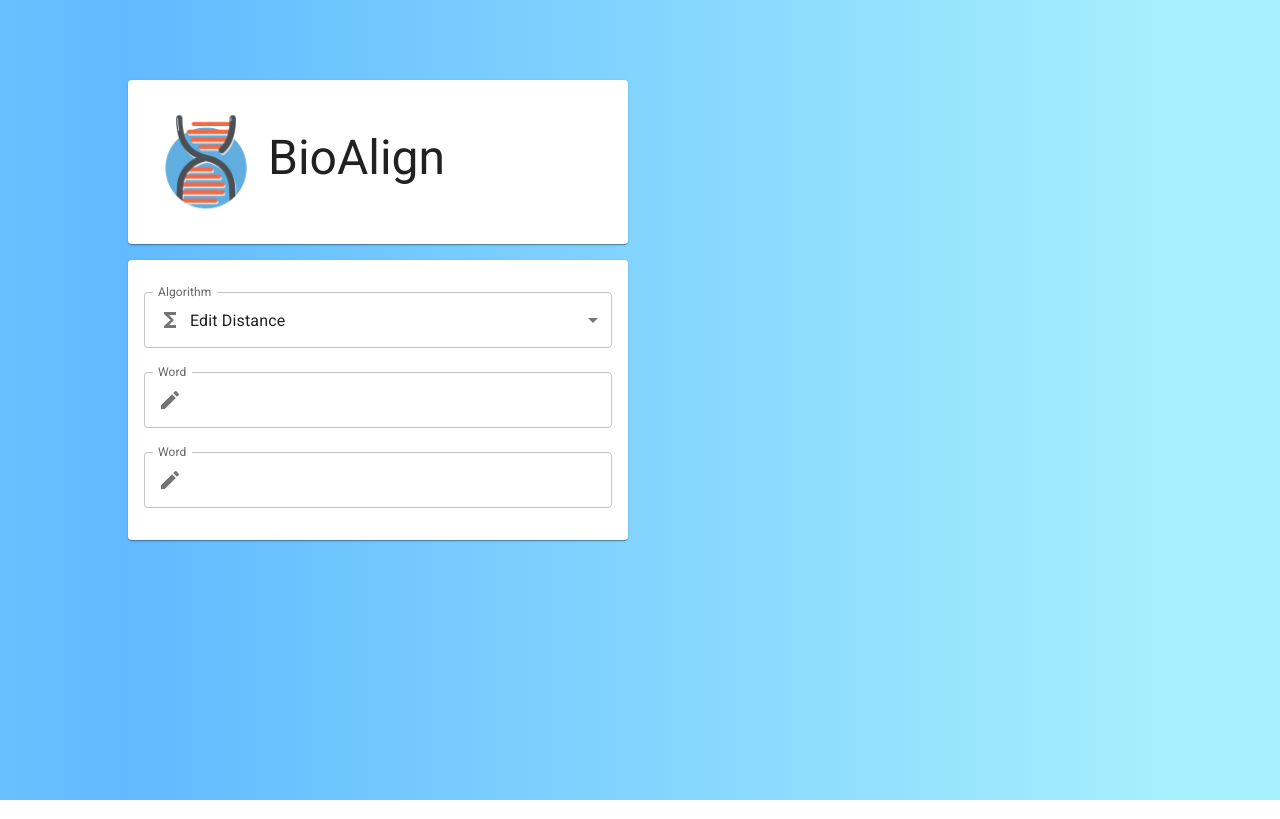
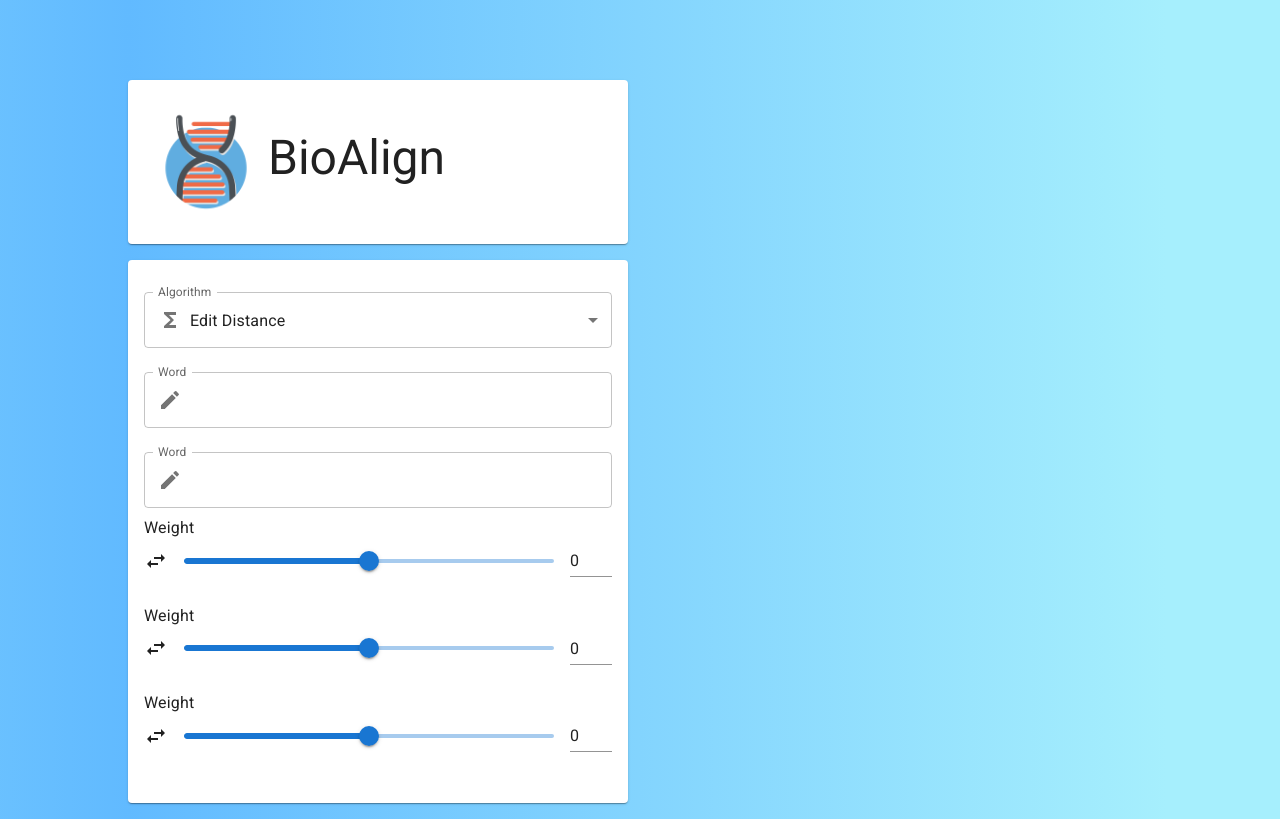
Before and after one commit to francescopastore/bio-align, a React (Create React App) app: page / in a window 1280 px wide. Built offline with nearby package versions, Linux system fonts and the light colour scheme.

Commit message:
Added weight sliders

```diff
--- a/src/components/AppForm.js
+++ b/src/components/AppForm.js
@@ -4,6 +4,7 @@ import AppHeader from './AppHeader'
 import AppCard from './AppCard'
 import FormSelectAlgorithm from './FormSelectAlgorithm'
 import FormInputWord from './FormInputWord'
+import FormInputNumber from './FormInputNumber'
 
 export default function AppForm() {
   return (
@@ -13,6 +14,9 @@ export default function AppForm() {
         <FormSelectAlgorithm></FormSelectAlgorithm>
         <FormInputWord></FormInputWord>
         <FormInputWord></FormInputWord>
+        <FormInputNumber></FormInputNumber>
+        <FormInputNumber></FormInputNumber>
+        <FormInputNumber></FormInputNumber>
       </AppCard>
     </div>
   )
--- /dev/null
+++ b/src/components/FormInputNumber.js
@@ -0,0 +1,71 @@
+import * as React from 'react'
+import { styled } from '@mui/material/styles'
+import Box from '@mui/material/Box'
+import Grid from '@mui/material/Grid'
+import Typography from '@mui/material/Typography'
+import Slider from '@mui/material/Slider'
+import MuiInput from '@mui/material/Input'
+import SwapHorizIcon from '@mui/icons-material/SwapHoriz'
+
+const Input = styled(MuiInput)`
+  width: 42px;
+`
+
+export default function FormInputNumber() {
+  const [value, setValue] = React.useState(0)
+
+  const handleSliderChange = (event, newValue) => {
+    setValue(newValue)
+  }
+
+  const handleInputChange = (event) => {
+    setValue(event.target.value === '' ? '' : Number(event.target.value))
+  }
+
+  const handleBlur = () => {
+    if (value < 0) {
+      setValue(0)
+    } else if (value > 10) {
+      setValue(1)
+    }
+  }
+
+  return (
+    <Box sx={{ mb: 3 }}>
+      <Typography id="input-slider" gutterBottom>
+        Weight
+      </Typography>
+      <Grid container spacing={2} alignItems="center">
+        <Grid item>
+          <SwapHorizIcon />
+        </Grid>
+        <Grid item xs>
+          <Slider
+            value={typeof value === 'number' ? value : 0}
+            onChange={handleSliderChange}
+            defaultValue={30}
+            step={1}
+            min={-10}
+            max={+10}
+          />
+        </Grid>
+        <Grid item>
+          <Input
+            value={value}
+            variant="outlined"
+            size="small"
+            onChange={handleInputChange}
+            onBlur={handleBlur}
+            inputProps={{
+              step: 1,
+              min: -10,
+              max: 10,
+              type: 'number',
+              'aria-labelledby': 'input-slider',
+            }}
+          />
+        </Grid>
+      </Grid>
+    </Box>
+  )
+}
```
